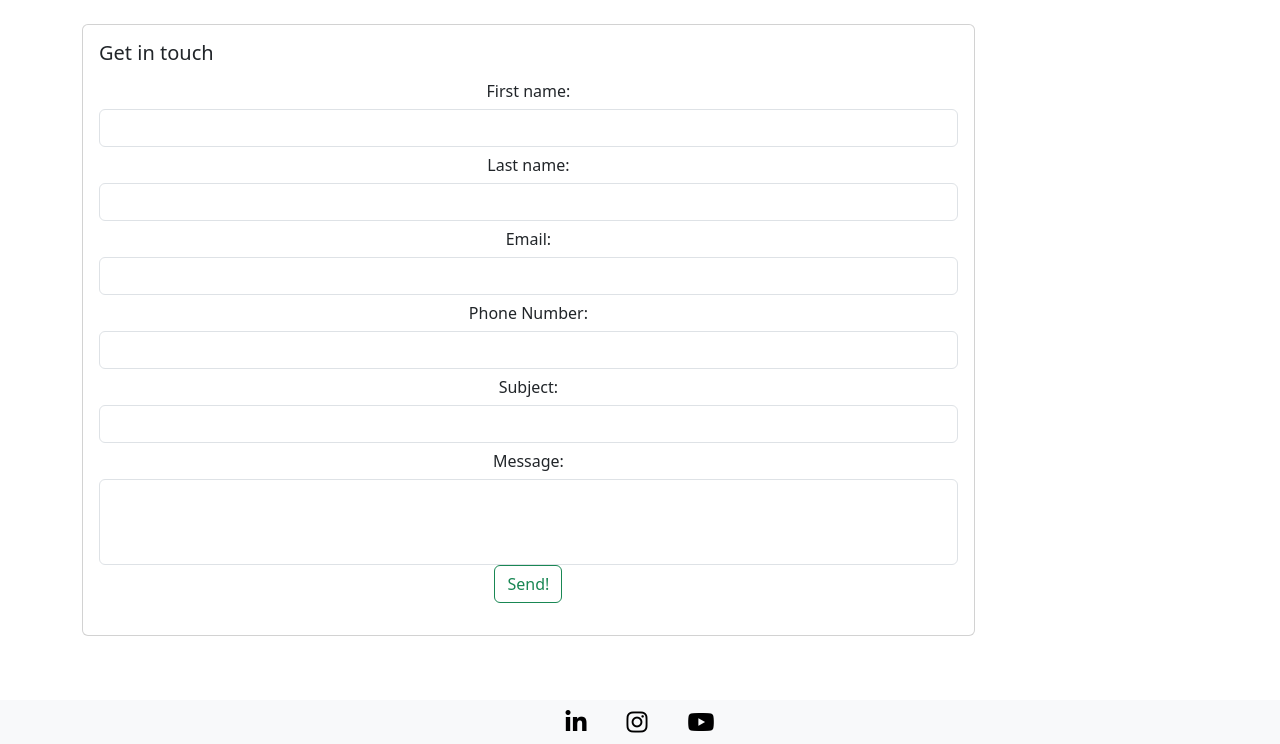
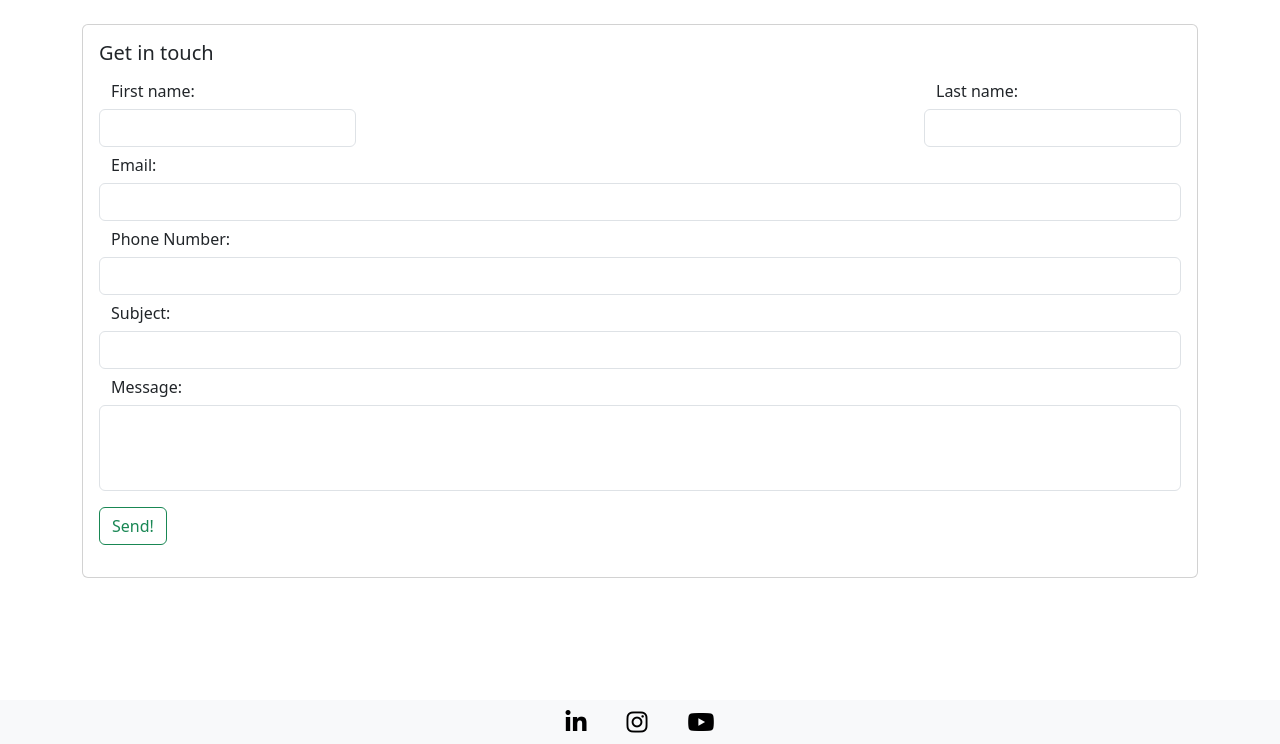
Before and after one commit to juanovt10/tracktales-blog, a Django app: page /contact_us/ in a window 1280 px wide. Shown: the part 56-800 px from the top of the page. Run offline with Django 4.2, Linux system fonts and the light colour scheme; some libraries are stand-ins or nearby versions.

Commit message:
Complete stlying of contact form and success contact form pages

```diff
--- a/postBoard/forms.py
+++ b/postBoard/forms.py
@@ -108,19 +108,20 @@ class ProfileForm(forms.ModelForm):
 
 
 class ContactUsForm(forms.ModelForm):
-    first_name = forms.CharField(widget=forms.TextInput(attrs={"class": "form-control"}))
-    last_name = forms.CharField(widget=forms.TextInput(attrs={"class": "form-control"}))
-    email = forms.EmailField(widget=forms.TextInput(attrs={"class": "form-control"}))
-    phone_number = forms.CharField(widget=forms.TextInput(attrs={"class": "form-control"}))
-    subject = forms.CharField(widget=forms.TextInput(attrs={"class": "form-control"}))
+    first_name = forms.CharField(widget=forms.TextInput(attrs={"class": "form-control"}), required=True)
+    last_name = forms.CharField(widget=forms.TextInput(attrs={"class": "form-control"}), required=True)
+    email = forms.EmailField(widget=forms.TextInput(attrs={"class": "form-control"}), required=True)
+    phone_number = forms.CharField(widget=forms.TextInput(attrs={"class": "form-control"}), required=True)
+    subject = forms.CharField(widget=forms.TextInput(attrs={"class": "form-control"}), required=True)
     message = forms.CharField(
         widget=forms.Textarea(
             attrs={
-                "class": "form-control",
+                "class": "form-control mb-3",
                 "cols": "100",
                 "rows":"3",
             }
-        )
+        ),
+        required=True
     )
     class Meta:
         model = ContactInfo
--- a/postBoard/urls.py
+++ b/postBoard/urls.py
@@ -1,5 +1,5 @@
 from django.urls import path
-from .views import index, about_us, PostBoard, CreateProfile, ProfileDetail, DeletePostView, ContactUs
+from .views import index, about_us, contact_success, PostBoard, CreateProfile, ProfileDetail, DeletePostView, ContactUs
 from . import views
 
 
@@ -11,4 +11,5 @@ urlpatterns = [
     path('profile/<slug:username>/', ProfileDetail.as_view(), name='profile-detail'),
     path('delete_post/', views.DeletePostView.as_view(), name='delete_post'),
     path('contact_us/', views.ContactUs.as_view(), name='contact_us'),
+    path('contact_success/', contact_success, name='contact_success'),
 ]
--- a/postBoard/views.py
+++ b/postBoard/views.py
@@ -1,7 +1,7 @@
 from django.shortcuts import render, redirect, get_object_or_404
 from django.utils.text import slugify
 from django.views import generic, View
-from django.views.generic import TemplateView
+from django.views.generic import TemplateView, FormView
 from .models import Post, TAGS, WORLD_AREAS, Comment, UserProfile, ContactInfo
 from .forms import PostForm, CommentForm, ProfileForm, EditPostForm, ContactUsForm
 from django.urls import reverse_lazy
@@ -192,9 +192,11 @@ class ProfileDetail(generic.DetailView):
             return self.render_to_response(context)
 
 
-class ContactUs(generic.ListView):
-    model = ContactInfo
+class ContactUs(FormView):
     template_name = 'contactus.html'
+    form_class = ContactUsForm
+    success_url = reverse_lazy('contact_success')
+
 
     def get_context_data(self, **kwargs):
         context = super().get_context_data(**kwargs)
@@ -202,14 +204,14 @@ class ContactUs(generic.ListView):
 
         return context
 
-    def post(self, request, *args, **kwargs):
-        contact_form = ContactUsForm(data=request.POST)
+    def form_valid(self, form):
+        form.save()
+        return super().form_valid(form)
 
-        if contact_form.is_valid():
-            contact_form.save()
-            return HttpResponseRedirect(reverse_lazy('index'))
-        else:
-            print("Form is not valid")
-            context = self.get_context_data()
-            context['contact_form'] = contact_form
-            return self.render_to_response(context)
+
+    def form_invalid(self, form):
+        error_message = "There was an error with your submission. Please check the form and try again."
+        return self.render_to_response(self.get_context_data(form=form, error_message=error_message))
+
+def contact_success(request):
+    return render(request, 'contactsuccess.html')
--- a/static/css/style.css
+++ b/static/css/style.css
@@ -49,6 +49,13 @@ body {
 /* about us styling */
 
 .about-us-container {
+    margin-top: 4.5rem;
+    margin-bottom: 4rem;
+}
+
+/* contactus styling */
+
+.contact-us-container {
     margin-top: 5rem;
     margin-bottom: 4rem;
 }
@@ -233,11 +240,3 @@ textarea {
 .close-popup {
     visibility: hidden;
 }
-
-/* contactus styling */
-
-.contact-container {
-    margin-top: 80px;
-    margin-bottom: 80px;
-    width: 80%;
-}
--- a/templates/contactus.html
+++ b/templates/contactus.html
@@ -2,11 +2,59 @@
 
 {% block content %}
 
-<div class="container text-center community-container">
-    <div class="card text-center contact-container">
+<div class="container contact-us-container">
+    <div class="card">
         <div class="card-body">
             <h5 class="card-title">Get in touch</h5>
             <form method="post">
+                {% csrf_token %}
+                {% if error_message %}
+                <div class="alert alert-danger">
+                    {{ error_message }}
+                </div>
+                {% endif %}
+
+                <div class="d-flex justify-content-between">
+                    <div>
+                        <label for="{{ contact_form.first_name.id_for_label }}" class="form-label">First name:</label>
+                        {{ contact_form.first_name }}
+                    </div>
+                    <div>
+                        <label for="{{ contact_form.last_name.id_for_label }}" class="form-label">Last name:</label>
+                        {{ contact_form.last_name }}
+                    </div>
+                </div>
+                <div>
+                    <label for="{{ contact_form.email.id_for_label }}" class="form-label">Email:</label>
+                    {{ contact_form.email }}
+                </div>
+                <div>
+                    <label for="{{ contact_form.phone_number.id_for_label }}" class="form-label">Phone Number:</label>
+                    {{ contact_form.phone_number }}
+                </div>
+                <div>
+                    <label for="{{ contact_form.subject.id_for_label }}" class="form-label">Subject:</label>
+                    {{ contact_form.subject }}
+                </div>
+                <div>
+                    <label for="{{ contact_form.message.id_for_label }}" class="form-label">Message:</label>
+                    {{ contact_form.message }}
+                </div>
+                <button type="submit" class="btn btn-outline-success">Send!</button>
+            </form>
+
+
+
+
+
+
+
+
+
+
+
+
+            <!-- <form method="post">
                 {% csrf_token %}
                 <div>
                     <label for="{{ contact_form.first_name.id_for_label }}" class="form-label">First name:</label>
@@ -33,60 +81,10 @@
                     {{ contact_form.message }}
                 </div>
                 <button type="submit" class="btn btn-outline-success">Send!</button>
-            </form>
+            </form> -->
         </div>
     </div>
 </div>
 
 
-
-
-
-
-
-
-
-<!-- <div class="card post-card">
-    <h5 class="card-header">Create post</h5>
-    <div class="card-body">
-        <form method="post">
-            {% csrf_token %}
-
-            {% if contact_form.errors %}
-            <div class="alert alert-danger">
-                <strong>Error!</strong> {{ contact_form.errors }}
-            </div>
-            {% endif %}
-            <div class="mb-3 comment-form-divs">
-                <div class="btn-group">
-                    {{ contact_form.first_name }}
-                </div>
-                <div>
-                    <label for="" class="form-label">Last name:</label>
-                    {{ contact_form.last_name }}
-                </div>
-            </div>
-            <div class="mb-3 comment-form-divs">
-
-                <div class="btn-group">
-                    {{ contact_form.email }}
-                </div>
-
-                <div>
-                    <label for="{{ contact_form.phone_number.id_for_label }}" class="form-label">Phone number:</label>
-                    {{ contact_form.phone_number }}
-                </div>
-                <div>
-                    <label for="{{ contact_form.subject.id_for_label }}" class="form-label">Subject:</label>
-                    {{ contact_form.subject }}
-                </div>
-            </div>
-            <div class="mb-3 comment-form-divs">
-                {{ contact_form.message }}
-            </div>
-            <button type="submit" class="btn btn-outline-info btn-post">Send!</button>
-        </form>
-    </div>
-</div> -->
-
 {% endblock %}
```
Also changed, not shown: templates/contactsuccess.html (added, +28 -0 lines).
